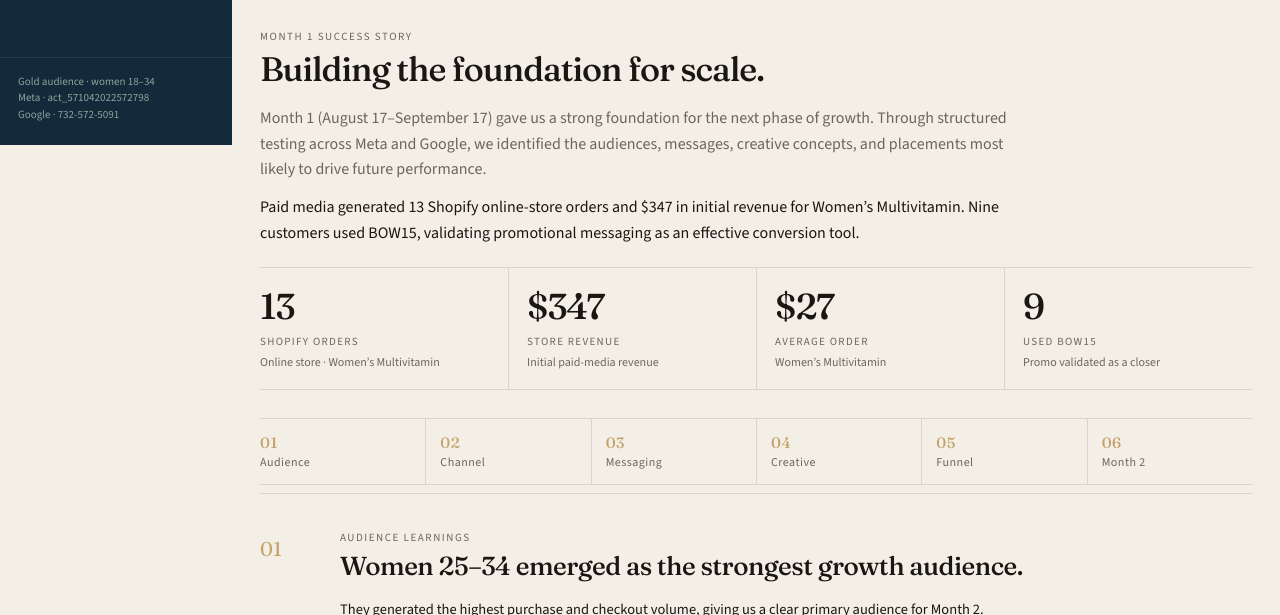
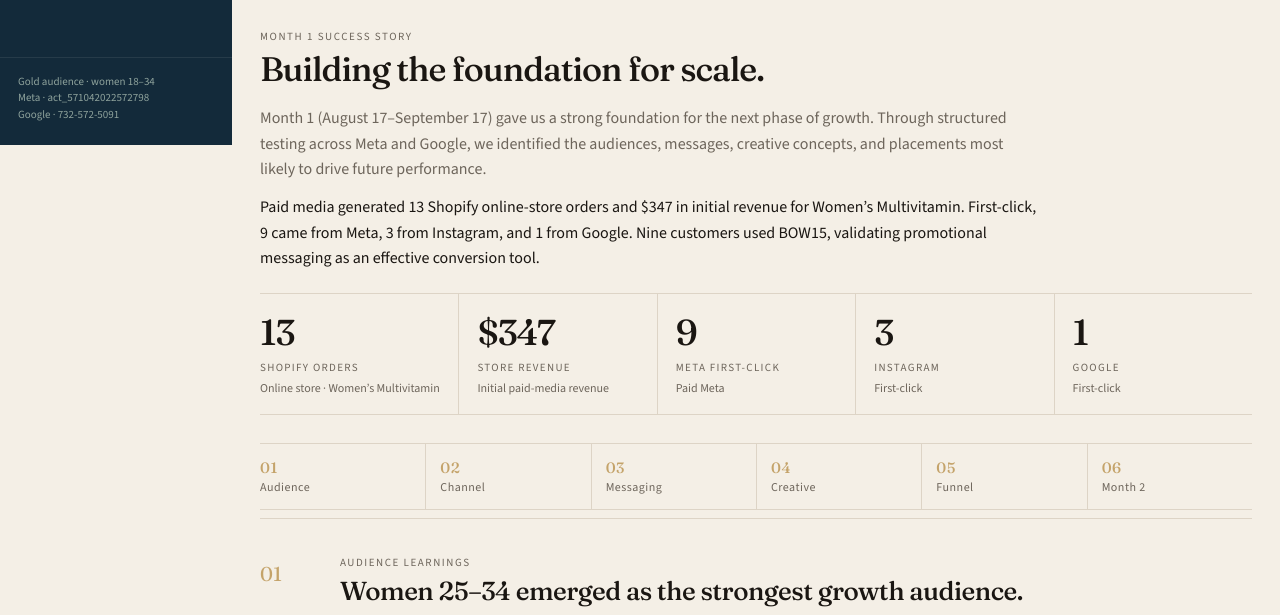
Before and after one commit to olga-leyman/bow-creative-intelligence, a plain HTML site: page index.html in a window 1280 px wide. Shown: the part 655-1270 px from the top of the page. Drawn offline with nearby package versions, Linux system fonts and the light colour scheme.

Commit message:
Replace the Meta pixel tile with first-click mix: 9 Meta, 3 Instagram, 1 Google.
Co-authored-by: Cursor <cursoragent@cursor.com>

```diff
--- a/app.js
+++ b/app.js
@@ -421,14 +421,15 @@ function monthInsightsHtml() {
         <div class="k">Month 1 success story</div>
         <h2>Building the foundation for scale.</h2>
         <p>Month 1 (August 17–September 17) gave us a strong foundation for the next phase of growth. Through structured testing across Meta and Google, we identified the audiences, messages, creative concepts, and placements most likely to drive future performance.</p>
-        <p>Paid media generated 13 Shopify online-store orders and $347 in initial revenue for Women’s Multivitamin. Nine customers used BOW15, validating promotional messaging as an effective conversion tool.</p>
+        <p>Paid media generated 13 Shopify online-store orders and $347 in initial revenue for Women’s Multivitamin. First-click, 9 came from Meta, 3 from Instagram, and 1 from Google. Nine customers used BOW15, validating promotional messaging as an effective conversion tool.</p>
       </header>
 
-      <div class="proof-row">
+      <div class="proof-row five">
         <div class="proof"><div class="v">13</div><div class="l">Shopify orders</div><div class="n">Online store · Women’s Multivitamin</div></div>
         <div class="proof"><div class="v">$347</div><div class="l">Store revenue</div><div class="n">Initial paid-media revenue</div></div>
-        <div class="proof"><div class="v">$27</div><div class="l">Average order</div><div class="n">Women’s Multivitamin</div></div>
-        <div class="proof"><div class="v">9</div><div class="l">Used BOW15</div><div class="n">Promo validated as a closer</div></div>
+        <div class="proof"><div class="v">9</div><div class="l">Meta first-click</div><div class="n">Paid Meta</div></div>
+        <div class="proof"><div class="v">3</div><div class="l">Instagram</div><div class="n">First-click</div></div>
+        <div class="proof"><div class="v">1</div><div class="l">Google</div><div class="n">First-click</div></div>
       </div>
 
       <nav class="story-toc" aria-label="Month 1 chapters">
@@ -1064,7 +1065,7 @@ $("exportBtn").onclick = () => {
   a.click();
 };
 
-fetch("data/snapshot.json?v=20260917f")
+fetch("data/snapshot.json?v=20260917g")
   .then((r) => r.json())
   .then((json) => {
     DATA = json;
--- a/index.html
+++ b/index.html
@@ -9,7 +9,7 @@
   <link rel="preconnect" href="https://fonts.googleapis.com" />
   <link rel="preconnect" href="https://fonts.gstatic.com" crossorigin />
   <link href="https://fonts.googleapis.com/css2?family=Fraunces:opsz,wght@9..144,400;9..144,500;9..144,600&family=Source+Sans+3:wght@400;500;600;700&display=swap" rel="stylesheet" />
-  <link rel="stylesheet" href="styles.css?v=20260917f" />
+  <link rel="stylesheet" href="styles.css?v=20260917g" />
 </head>
 <body>
   <aside class="sidebar">
@@ -46,6 +46,6 @@
       <aside class="inspector" id="inspector"></aside>
     </div>
   </div>
-  <script src="app.js?v=20260917f"></script>
+  <script src="app.js?v=20260917g"></script>
 </body>
 </html>
--- a/styles.css
+++ b/styles.css
@@ -392,6 +392,7 @@ table.plain tr { cursor: default; }
   border-top: 1px solid var(--line);
   border-bottom: 1px solid var(--line);
 }
+.proof-row.five { grid-template-columns: repeat(5, 1fr); }
 .proof { padding: 20px 18px 18px 0; }
 .proof + .proof { border-left: 1px solid var(--line); padding-left: 18px; }
 .proof .v {
```
